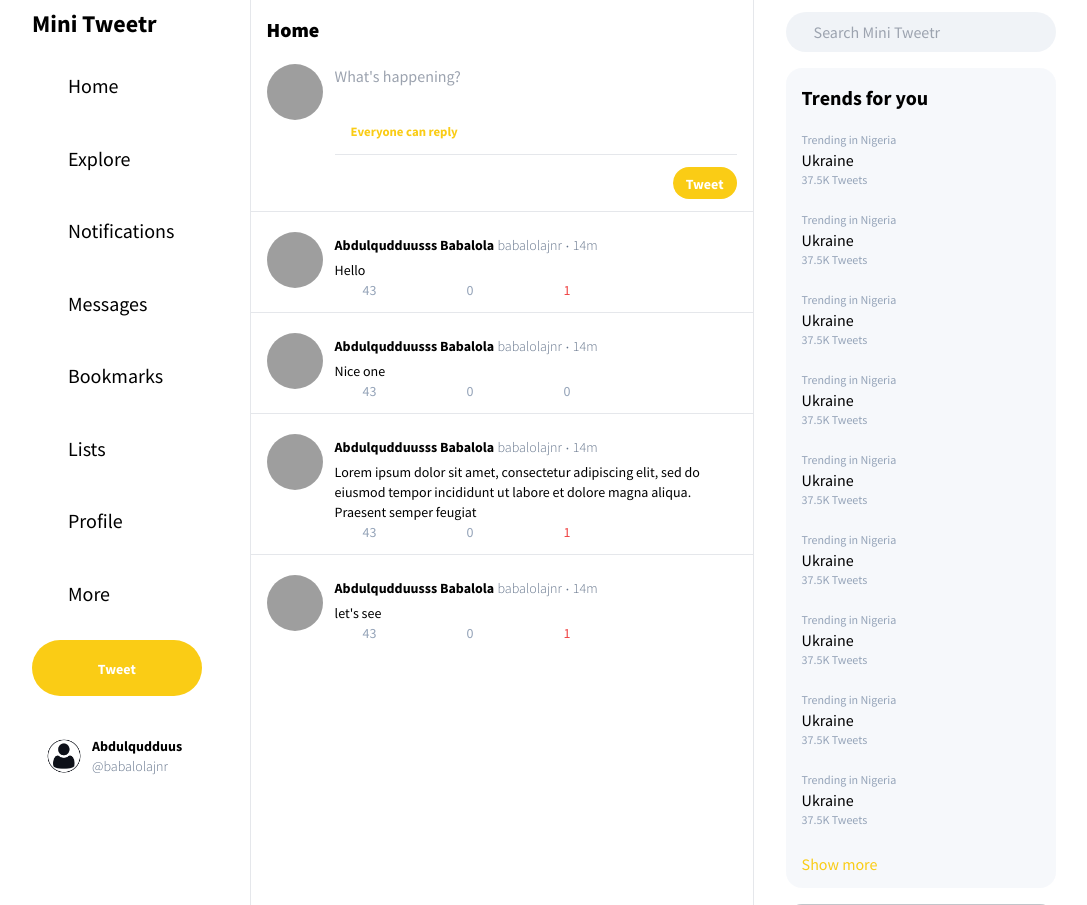
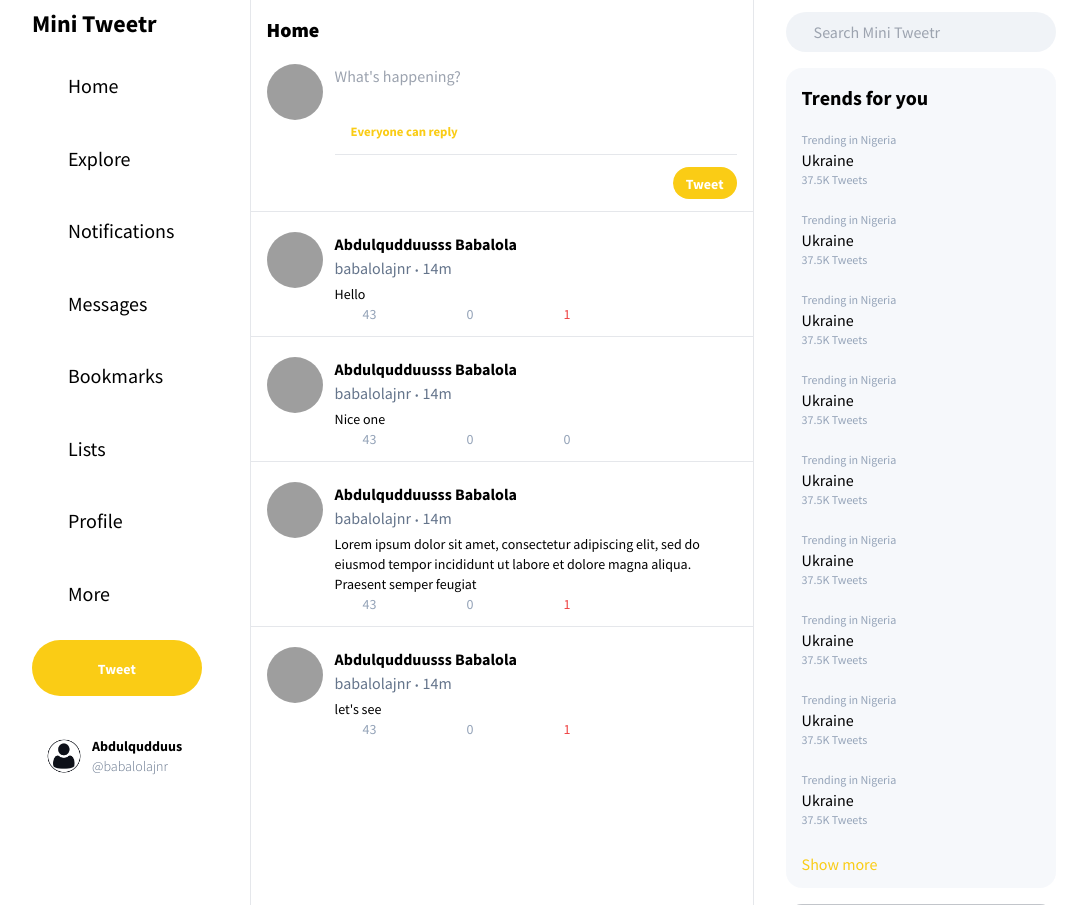
Before and after one commit to babalolajnr/mini_tweetr, a Django app: page /tweet/ in a window 1280 px wide. Shown: the top 905 px of the page, without its empty margins (88-1175 px from the left). Run offline with Django 4.2, Linux system fonts and the light colour scheme; a user stored in the database is signed in; data comes from the database, SQL or seed files in the repository; data that the repository does not hold is empty; style sheets or scripts are compiled from the project's sources; grey boxes are pictures that could not be loaded.

Commit message:
place username below name

```diff
--- a/tweet/templates/tweet/components/tweets.html
+++ b/tweet/templates/tweet/components/tweets.html
@@ -7,11 +7,13 @@
     <div class="pl-3 grow">
         {% comment %} username {% endcomment %}
         <div class="lg:flex justify-between">
-            <div>
-                <span class="font-bold text-sm">{{ user.first_name }} {{ user.last_name }}</span>
-                <span class="font-light text-sm text-slate-500">{{ user.username }}</span>
-                <span class="font-light text-xl text-slate-500 align-middle">&middot</span>
-                <span class="font-light text-sm text-slate-500">14m</span>
+            <div class="flex flex-col">
+                <span class="font-bold">{{ user.first_name }} {{ user.last_name }}</span>
+                <div>
+                    <span class="font-medium text-slate-500">{{ user.username }}</span>
+                    <span class="font-medium text-xl text-slate-500 align-middle">&middot</span>
+                    <span class="font-medium text-slate-500">14m</span>
+                </div>
             </div>
             {% comment %} vertical ellipses {% endcomment %}
             <div>
```
